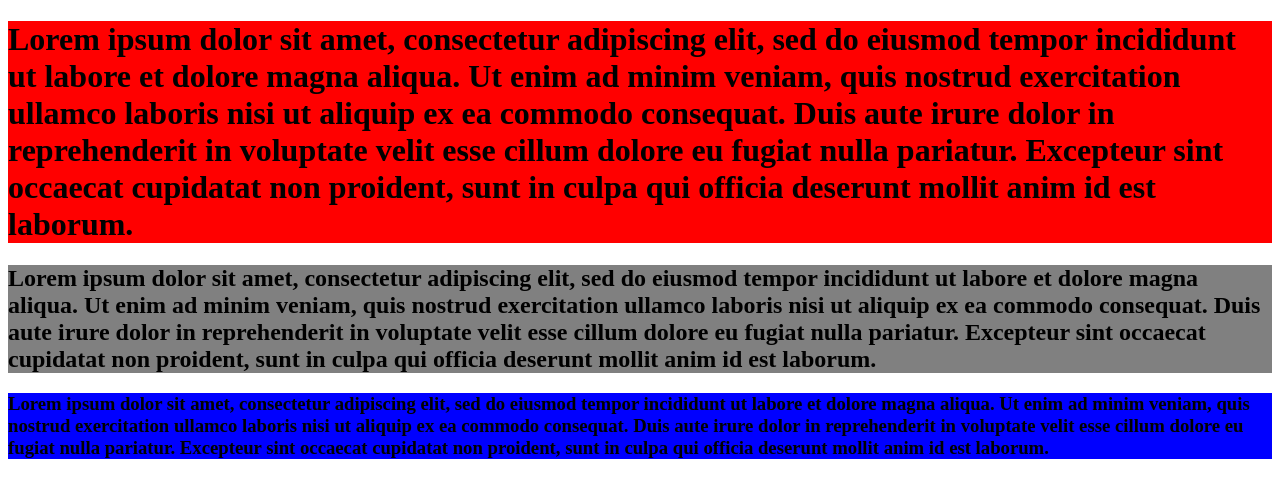
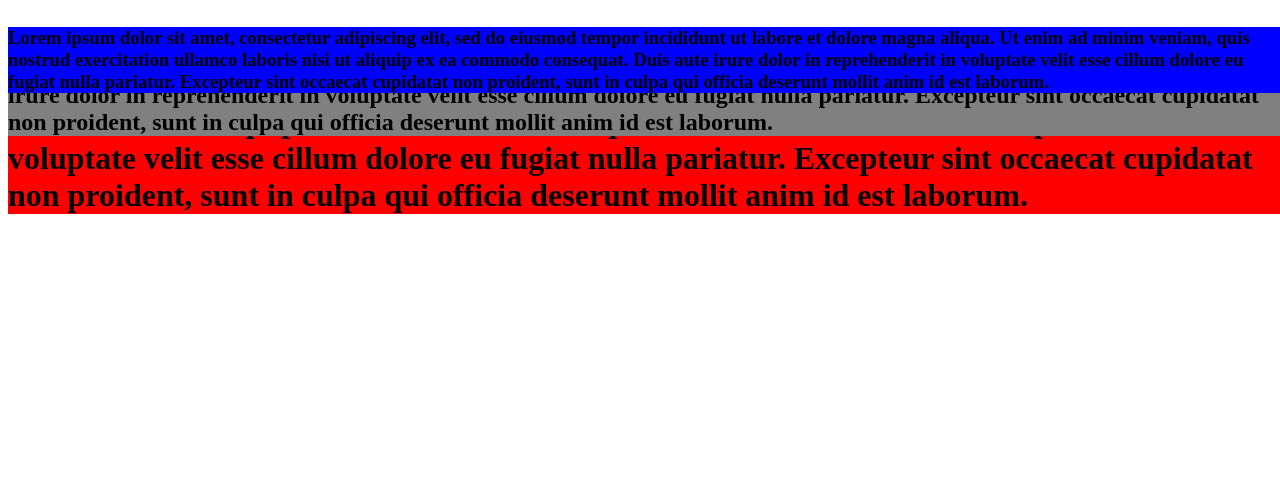
Before and after one commit to DorianDitilyeu/M4105, a plain HTML site: page index.html in a window 1280 px wide. Drawn offline with Linux system fonts and the light colour scheme.

Commit message:
Numéro 3

```diff
--- a/css/style.css
+++ b/css/style.css
@@ -1,9 +1,12 @@
 h1{
   background-color: red;
+  position: absolute;
 }
 h2{
   background-color: grey;
+  position: absolute;
 }
 h3{
   background-color: blue;
+  position: absolute;
 }
```
